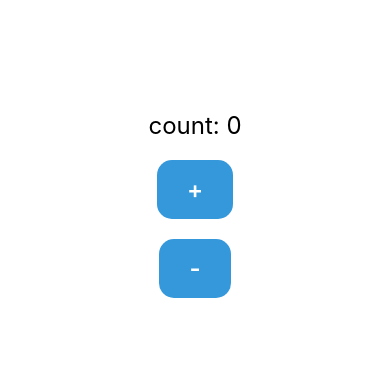
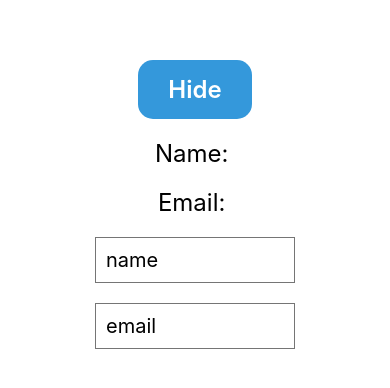
Before and after one commit to ktyoung/React-Native, a React Native app in the folder react-native-hooks/: screen / in a window 390 px wide. Shown: the part 218-606 px from the top of the page. Built offline with nearby package versions, Linux system fonts and the light colour scheme.

Commit message:
chap6-2. useEffect

```diff
--- a/react-native-hooks/src/App.js
+++ b/react-native-hooks/src/App.js
@@ -1,6 +1,7 @@
-import React from "react";
+import React, { useState } from "react";
 import { styled } from "styled-components/native";
-import Counter from "./components/Counter";
+import Form from "./components/Form";
+import Button from "./components/Button";
 
 const Container = styled.View`
   flex: 1;
@@ -10,9 +11,17 @@ const Container = styled.View`
 `;
 
 const App = () => {
+  const [isVisible, setIsVisible] = useState(true);
+
   return (
     <Container>
-      <Counter />
+      <Button
+        title={isVisible ? "Hide" : "show"}
+        onPress={() => {
+          setIsVisible((prev) => !prev);
+        }}
+      />
+      {isVisible && <Form />}
     </Container>
   );
 };
--- /dev/null
+++ b/react-native-hooks/src/components/Form.js
@@ -0,0 +1,47 @@
+import React, { useEffect, useState } from "react";
+import { styled } from "styled-components/native";
+
+const StyledTextInput = styled.TextInput.attrs({
+  autoCapitalize: "none",
+  autoCorrect: false,
+})`
+  border: 1px solid #757575;
+  padding: 10px;
+  margin: 10px 0px;
+  width: 200px;
+  font-size: 20px;
+`;
+
+const StyledText = styled.Text`
+  font-size: 24px;
+  margin: 10px;
+`;
+
+const Form = () => {
+  const [name, setName] = useState("");
+  const [email, setEmail] = useState("");
+
+  useEffect(() => {
+    console.log(`name: ${name}, email: ${email} \n`);
+    return () => console.log(`\n ===== Form Component Unmount ===== \n`);
+  }, []);
+
+  return (
+    <>
+      <StyledText>Name: {name}</StyledText>
+      <StyledText>Email: {email}</StyledText>
+      <StyledTextInput
+        value={name}
+        onChangeText={(text) => setName(text)}
+        placeholder="name"
+      />
+      <StyledTextInput
+        value={email}
+        onChangeText={(text) => setEmail(text)}
+        placeholder="email"
+      />
+    </>
+  );
+};
+
+export default Form;
```
